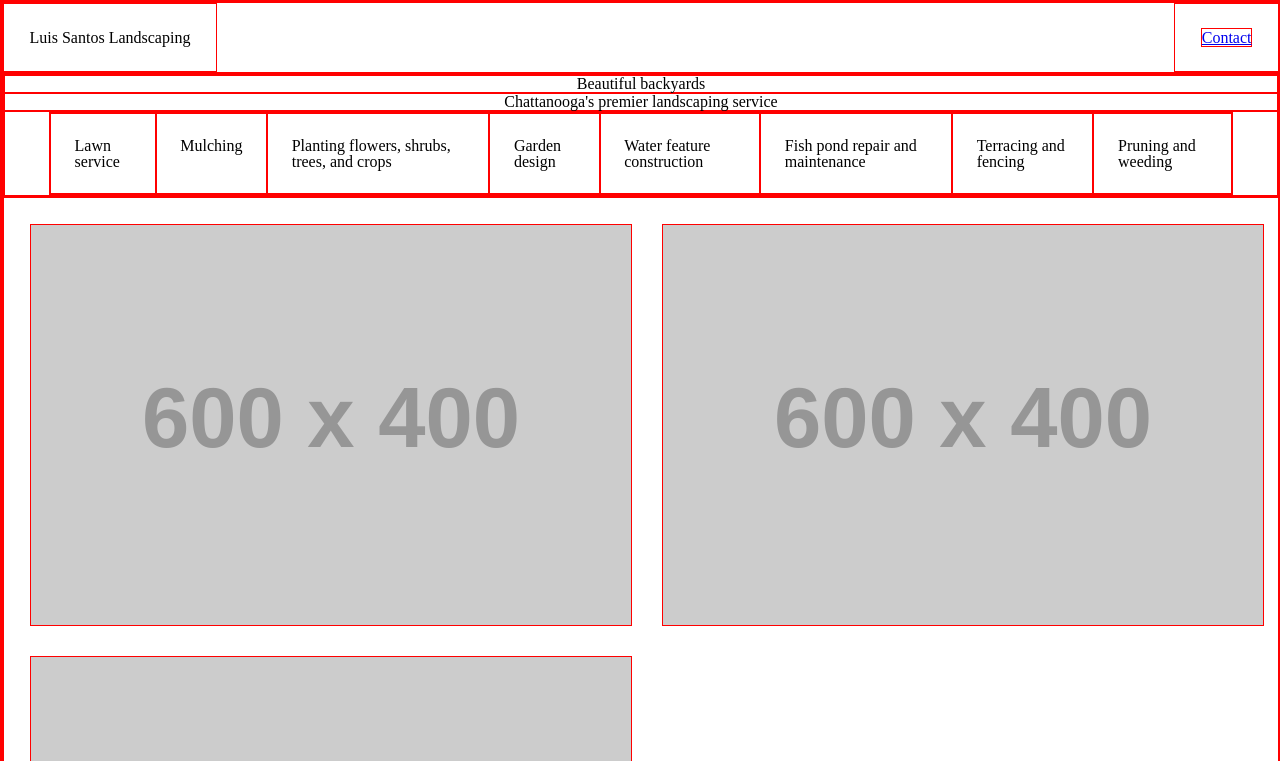
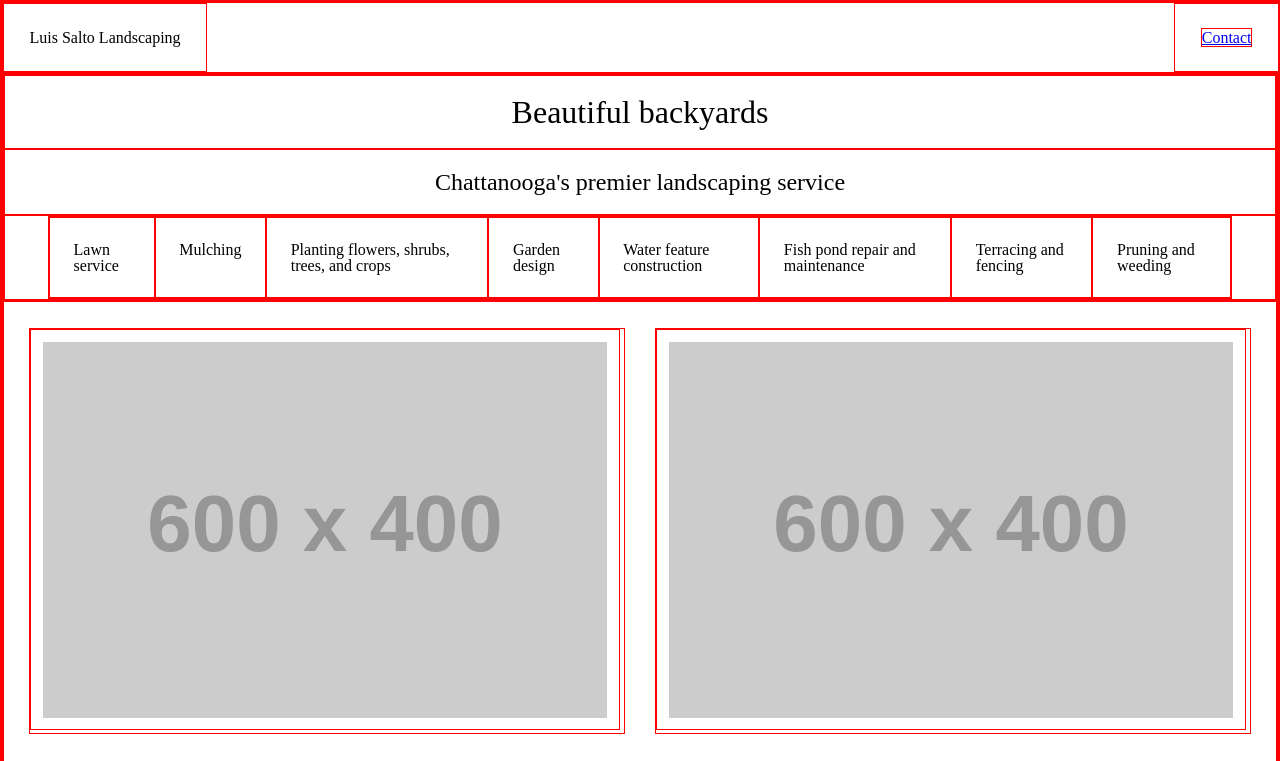
Before and after one commit to jenanemone/luissaltolandscaping, a plain HTML site: page index.html in a window 1280 px wide. Shown: the top 761 px of the page. Drawn offline with Linux system fonts and the light colour scheme; placeholder pictures from the web are drawn by us.

Commit message:
added padding

```diff
--- a/index.html
+++ b/index.html
@@ -5,12 +5,12 @@
     <meta http-equiv="X-UA-Compatible" content="IE=edge">
     <meta name="viewport" content="width=device-width, initial-scale=1.0">
     <link rel="stylesheet" href="main.css">
-    <title>Luis Santos Landscaping</title>
+    <title>Luis Salto Landscaping</title>
 </head>
 <body>
     <div id="page-container">
         <header>
-            <span>Luis Santos Landscaping</span>
+            <span>Luis Salto Landscaping</span>
             <span><a href="#contact-container">Contact</a></span>
         </header>
         <main>
@@ -31,10 +31,11 @@
                 </div>
             </section>
             <div id="gallery">
-                <img src="https://placehold.co/600x400" alt="">
-                <img src="https://placehold.co/600x400" alt="">
-                <img src="https://placehold.co/600x400" alt="">
-            </div>
+                <div class="pic"><img src="https://placehold.co/600x400" alt=""></div>
+                <div class="pic"><img src="https://placehold.co/600x400" alt=""></div>
+                <div class="pic"><img src="https://placehold.co/600x400" alt=""></div>
+                <div class="pic"><img src="https://placehold.co/600x400" alt=""></div>
+                <div class="pic"><img src="https://placehold.co/600x400" alt=""></div>
         </main>
         <div id="contact-container">
             <h3>Contact us today!</h3>
--- a/main.css
+++ b/main.css
@@ -86,8 +86,16 @@ footer * {
 /* #endregion HeaderFooter */
 
 /* #region Main */
+main h1 {
+    font-size: xx-large;
+    padding: 20px 0;
+}
+main h3 {
+    font-size: x-large;
+    padding: 20px 0;
+}
 main {
-    width: 100%;
+    max-width: 100%;
 }
 main ul li {
     padding: 2%;
@@ -105,12 +113,24 @@ main ul li {
 
 /* #region Gallery */
 #gallery {
+    max-width: 100%;
     padding: 2%;
     display: grid;
     grid-template-columns: repeat(2, 1fr);
     grid-template-rows: repeat(3, 1fr);
     column-gap: 30px;
     row-gap: 30px;
+}
+#gallery.pic {
+    max-width: 50%;
+    display: flex;
+    justify-content: center;
+    align-items: center;
+}
+#gallery img {
+     max-width: 95%;
+    object-fit: contain;
+    padding: 2%;
 }
 /* #endregion Gallery */
 
```
